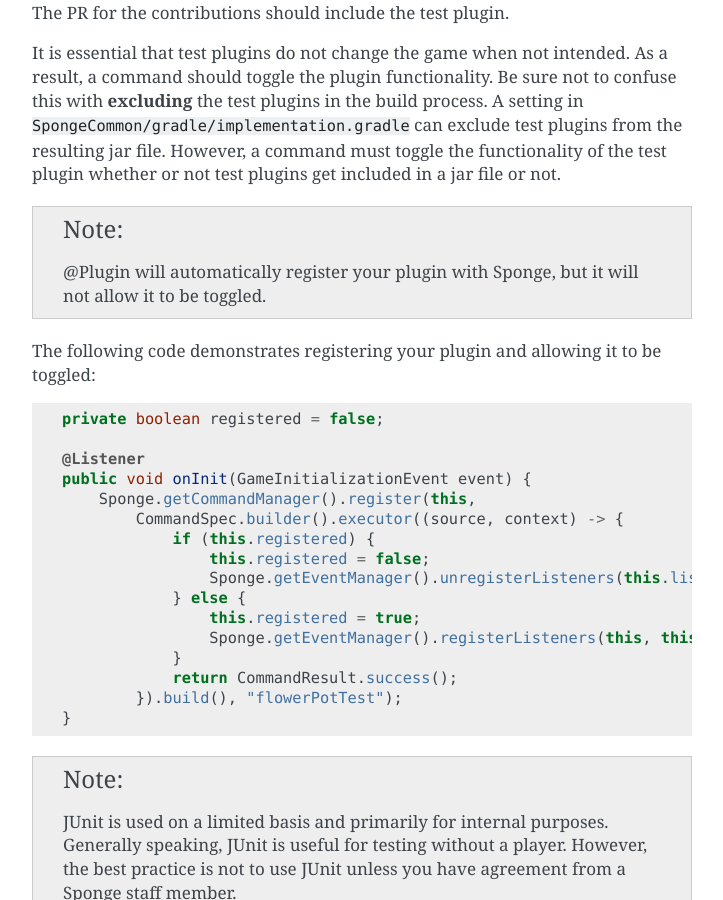
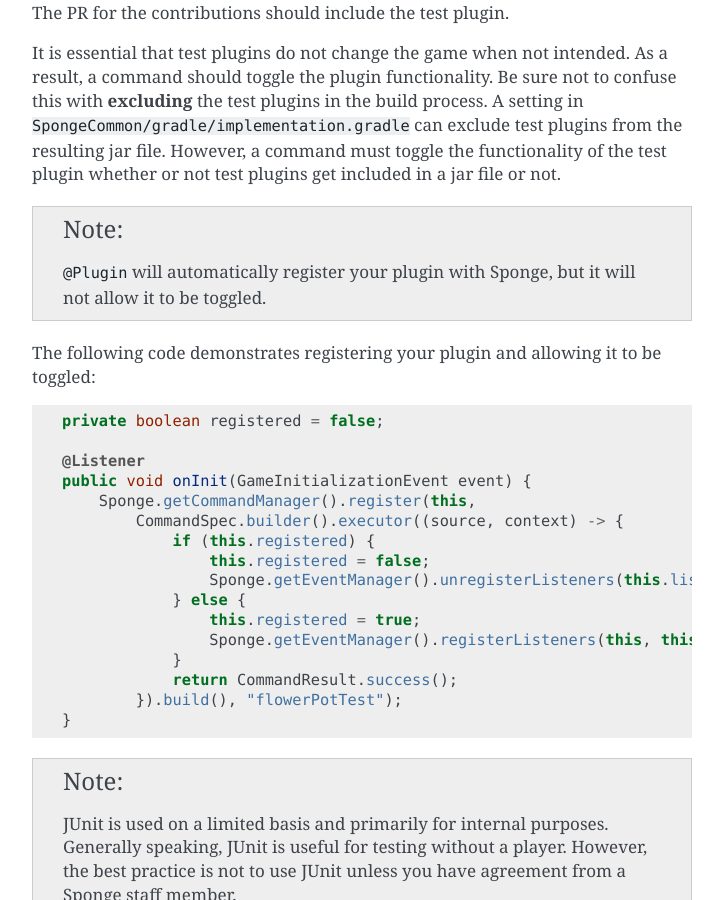
Before and after one commit to SpongePowered/SpongeDocs, a Sphinx documentation site: the page built from source/contributing/implementation/debugging/testing.rst, in a window 1280 px wide and 900 px high, scrolled down 891 px. Shown: the whole window, without its empty margins (388-1111 px from the left). Built offline with Sphinx 7.4.7, drawn with Linux system fonts in a browser that asks for light colours; pages that are not in the unit, such as notebooks, are missing from menus.

Commit message:
Fixed paths and added highlighting

```diff
--- a/source/contributing/implementation/debugging/index.rst
+++ b/source/contributing/implementation/debugging/index.rst
@@ -3,7 +3,7 @@ Debugging Sponge
 ================
 
 .. tip::
-    See :doc:`../../../plugin/debugging` for debugging a plugin and :ref:`usingDebugger` tips.
+    See :doc:`/plugin/debugging` for debugging a plugin and :ref:`usingDebugger` tips.
 
 These sections provide information for debugging Sponge itself. Whether you need to debug SpongeForge, SpongeVanilla,
 SpongeCommon, or SpongeAPI, set up your workspace for a SpongeForge or SpongeVanilla implementation. SpongeCommon and
--- a/source/contributing/implementation/debugging/more.rst
+++ b/source/contributing/implementation/debugging/more.rst
@@ -13,9 +13,9 @@ Sponge
 
 The following sections in the SpongeDocs can provide more information for debugging:
 
-- :doc:`../../../server/getting-started/configuration/index`
-- :doc:`../../../server/spongineer/index`
-- :doc:`../../../about/structure`
+- :doc:`/server/getting-started/configuration/index`
+- :doc:`/server/spongineer/index`
+- :doc:`/about/structure`
 
 There also are links at the bottom of the SpongeDocs' home page which leads you to other resources for help and
 information.
--- a/source/contributing/implementation/debugging/testing.rst
+++ b/source/contributing/implementation/debugging/testing.rst
@@ -36,7 +36,7 @@ in ``SpongeCommon/gradle/implementation.gradle`` can exclude test plugins from t
 command must toggle the functionality of the test plugin whether or not test plugins get included in a jar file or not.
 
 .. note::
-    @Plugin will automatically register your plugin with Sponge, but it will not allow it to be toggled.
+    ``@Plugin`` will automatically register your plugin with Sponge, but it will not allow it to be toggled.
 
 The following code demonstrates registering your plugin and allowing it to be toggled:
 
```
Also changed, not shown: other parts of source/contributing/implementation/debugging/index.rst (+2 -2 lines).
